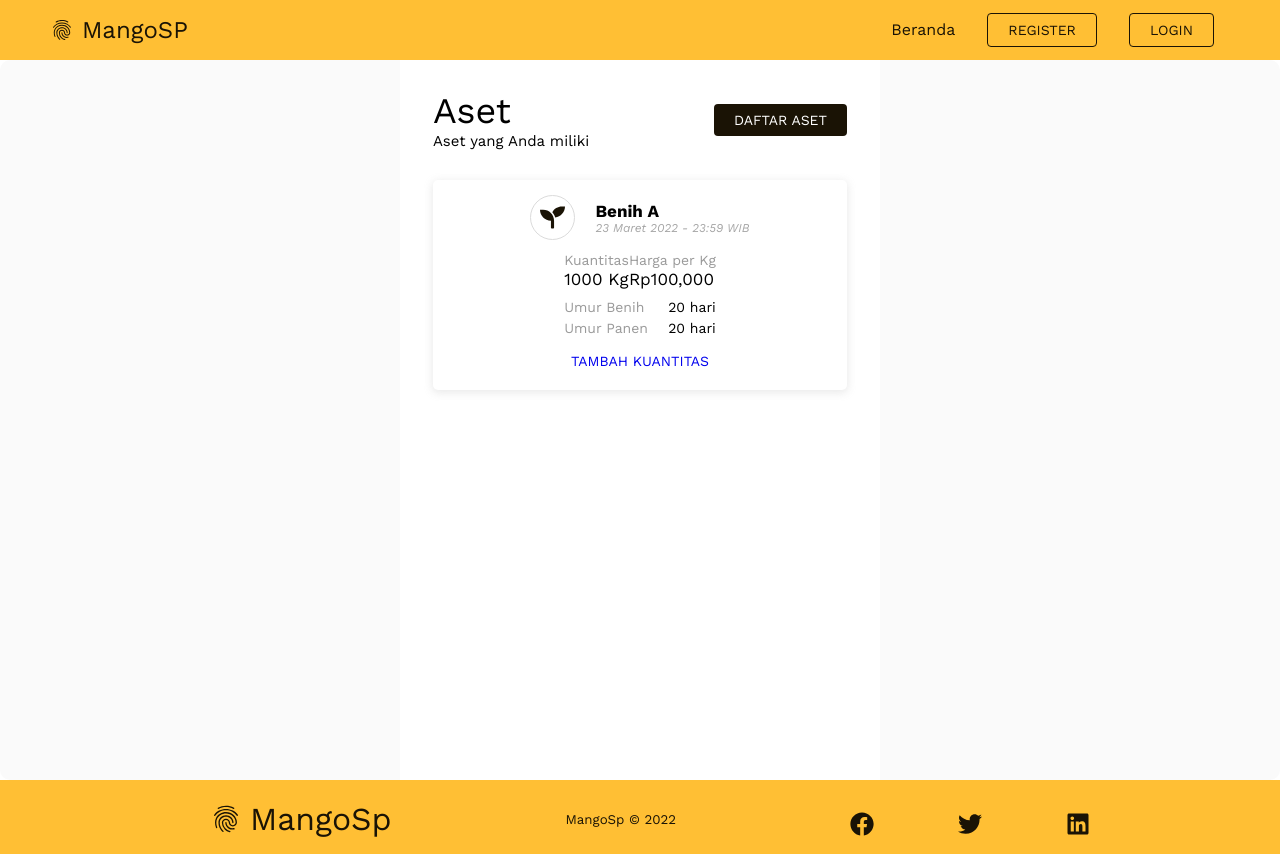
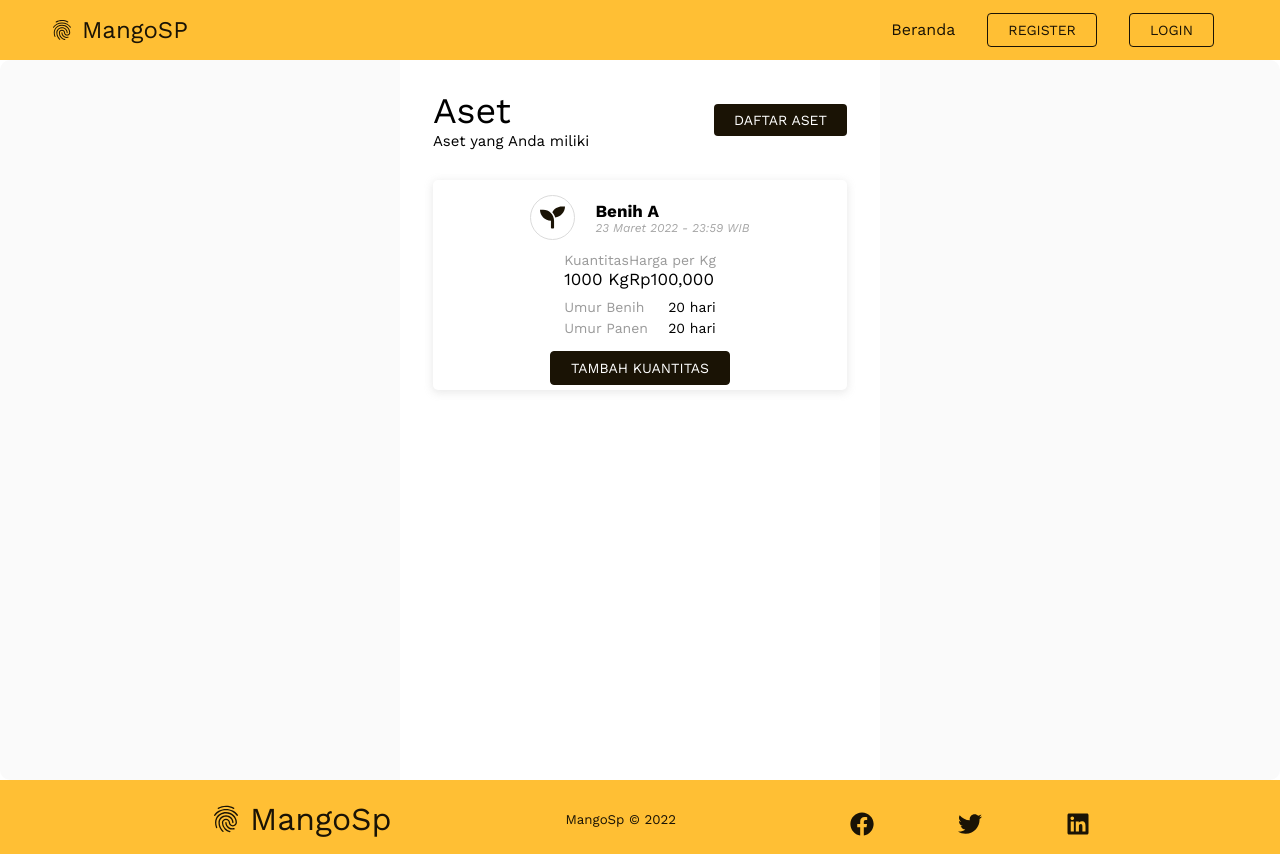
Before and after one commit to sabrinadizam21/fe-mangosp-blockchain, a React (Create React App) app: page /aset in a window 1280 px wide. Built offline with nearby package versions, Linux system fonts and the light colour scheme.

Commit message:
add modal in  button Tambah Kuantitas

```diff
--- a/src/pages/Aset/Aset.js
+++ b/src/pages/Aset/Aset.js
@@ -1,10 +1,13 @@
-import React from 'react'
+import React , { useState } from 'react'
 import { Link } from 'react-router-dom'
 import { Button } from '../../components/Button'
 import { FaSeedling } from 'react-icons/fa'
 import './Aset.css'
+import Modal from '../../components/Modal'
+import { Input } from '../../components/Input'
 
 function Aset() {
+  const [modalOpen, setModalOpen] = useState(false);
   return (
     <>
         <div className="aset__wrapper">
@@ -52,7 +55,28 @@ function Aset() {
                     </div>
                   </div>
                   <div className="card__bottom">
-                    <Link className='aset-link' to='/tambahkuantitas'>TAMBAH KUANTITAS</Link>
+                      <Button className="openModalBtn"
+                        onClick={() => {
+                          setModalOpen(true);
+                        }}
+                      >
+                      TAMBAH KUANTITAS
+                      </Button>
+                    {modalOpen &&
+                      <Modal setOpenModal={setModalOpen}
+                        modalTitle={'Tambah Kuantitas'}
+                        modalBody={
+                          <>
+                            <p>Kuantitas Benih A saat ini : 1.000 Kg</p>
+                            <br />
+                            <Input className='number' label={'Kuantitas Benih Baru'} type='number' name='kuantitasBenih' id='kuantitasBenih'
+                              placeholder='Kuantitas Benih Baru' required />
+                          </>
+                        }
+                        cancelBtn ={'BATAL'}
+                        processBtn={'SIMPAN'}
+                        typePrcsBtn={'SUBMIT'}
+                      />}
                   </div>
                 </div>
               </div>
```
